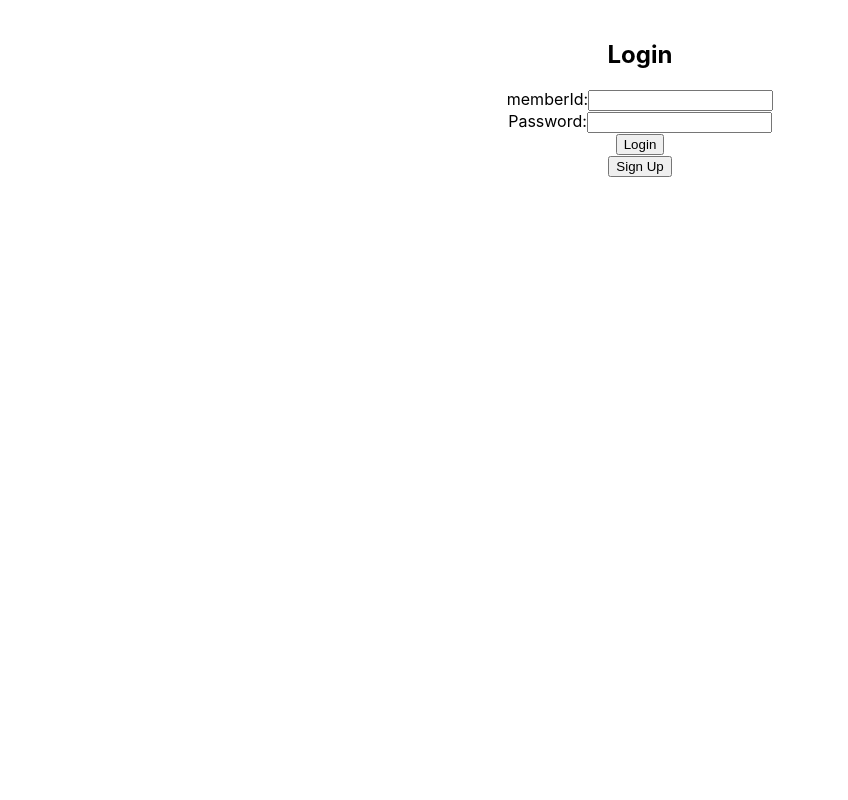
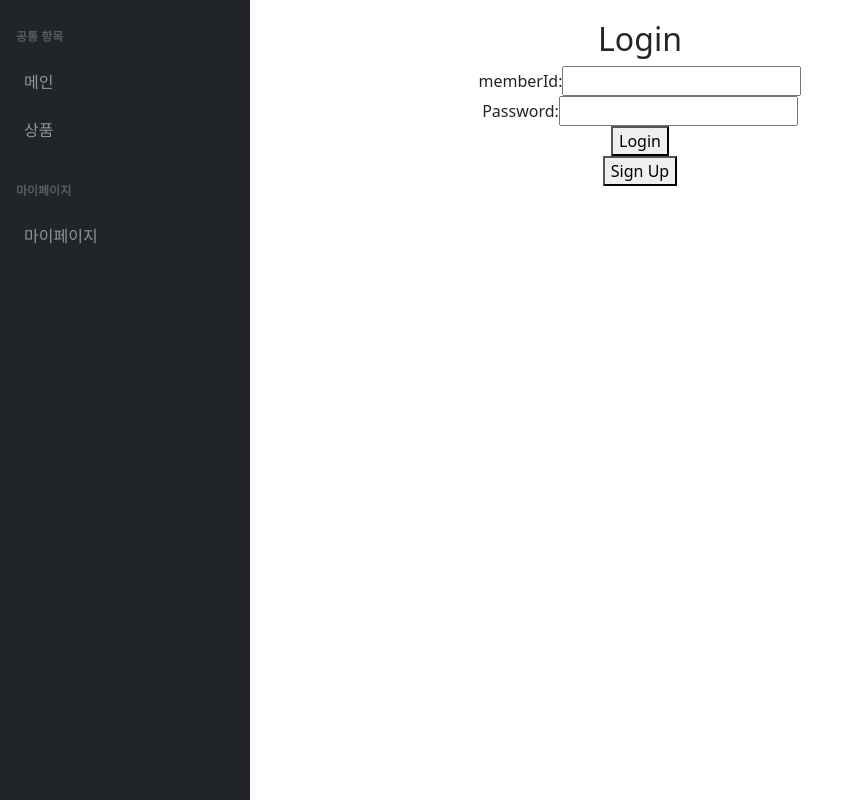
Before and after one commit to YJKBigBo/realDataMiniProject, a React (Create React App) app in the folder shoppingF/shopping/: page / in a window 1280 px wide. Shown: the whole page, without its empty margins (0-848 px from the left). Built offline with nearby package versions, Linux system fonts and the light colour scheme; no server answers.

Commit message:
♻️refactor: 사이드바 이동

```diff
--- a/shoppingF/shopping/src/App.js
+++ b/shoppingF/shopping/src/App.js
@@ -1,6 +1,7 @@
-import React, { useState, Suspense, lazy, useEffect } from 'react';
-import loginApi from './apis/LoginAPI';
-
+import React, { useState, Suspense, lazy, useEffect } from "react";
+import { BrowserRouter } from "react-router-dom"; // BrowserRouter 임포트
+import Sidebar from "./component/SideBar";
+import loginApi from "./apis/LoginAPI";
 
 const Login = lazy(() => import("./pages/Login"));
 const Signup = lazy(() => import("./pages/Signup"));
@@ -15,8 +16,7 @@ function App() {
     const checkSession = async () => {
       try {
         const response = await loginApi.sessionCheck();
-        console.log(response);
-        if (response.data == true) {
+        if (response.data === true) {
           setCurrentPage("main");
         } else {
           setCurrentPage("login");
@@ -42,26 +42,33 @@ function App() {
         return <Signup onLoginClick={() => setCurrentPage("login")} />;
       case "main":
         return <Main onLogout={() => setCurrentPage("login")} />;
+      case "items":
+        return <Items onLogout={() => setCurrentPage("login")} />;
+      case "mypage":
+        return <Mypage onLogout={() => setCurrentPage("login")} />;
       default:
         return <div>Loading...</div>;
     }
   };
+
   return (
-    <div>
-      <div
-        className="main-container"
-        style={{ textAlign: "center", padding: "20px" }}
-      >
-        <Suspense fallback={<div>Loading...</div>}>{renderContent()}</Suspense>
+    <BrowserRouter>
+      {" "}
+      {/* Router로 App을 감싸기 */}
+      <div style={{ display: "flex" }}>
+        <div id="layoutSidenav">
+          <Sidebar setCurrentPage={setCurrentPage} />
+        </div>
+        <div
+          className="main-container"
+          style={{ flex: 1, textAlign: "center", padding: "20px" }}
+        >
+          <Suspense fallback={<div>Loading...</div>}>
+            {renderContent()}
+          </Suspense>
+        </div>
       </div>
-      {/* <BrowserRouter>
-        <Routes>
-          <Route path="/" element={<Main />} />
-          <Route path="/item" element={<Items />} />
-          <Route path="/Mypage" element={<Mypage />} />
-        </Routes>
-      </BrowserRouter> */}
-    </div>
+    </BrowserRouter>
   );
 }
 
--- a/shoppingF/shopping/src/component/SideBar.js
+++ b/shoppingF/shopping/src/component/SideBar.js
@@ -1,26 +1,40 @@
-import React from 'react';
-import '../static/styles.css';
+import React from "react";
+import "../static/styles.css";
 
-function Sidebar() {
+function Sidebar({ setCurrentPage }) {
+  const sidebarStyle = {
+    height: "100vh",
+    position: "fixed",
+    width: "250px",
+  };
+
   return (
-        <div id="layoutSidenav_nav">
-            <nav className="sb-sidenav accordion sb-sidenav-dark" id="sidenavAccordion">
+    <div id="layoutSidenav_nav" style={sidebarStyle}>
+      <nav
+        className="sb-sidenav accordion sb-sidenav-dark"
+        id="sidenavAccordion"
+      >
         <div className="sb-sidenav-menu">
           <div className="nav">
             <div className="sb-sidenav-menu-heading">공통 항목</div>
-                        <a className="nav-link" href="/">
-                            <div className="sb-nav-link-icon"><i className="fas fa-tachometer-alt"></i></div>
+            <a className="nav-link" onClick={() => setCurrentPage("main")}>
+              <div className="sb-nav-link-icon">
+                <i className="fas fa-tachometer-alt"></i>
+              </div>
               메인
             </a>
-                        <a className="nav-link" href="/">
-                            <div className="sb-nav-link-icon"><i className="fas fa-tachometer-alt"></i></div>
+            <a className="nav-link" onClick={() => setCurrentPage("items")}>
+              <div className="sb-nav-link-icon">
+                <i className="fas fa-tachometer-alt"></i>
+              </div>
               상품
             </a>
             <div className="sb-sidenav-menu-heading">마이페이지</div>
-                        <a className="nav-link collapsed" href="/product/regist" data-bs-toggle="collapse">
-                            <div className="sb-nav-link-icon"><i className="fas fa-columns"></i></div>
+            <a className="nav-link" onClick={() => setCurrentPage("mypage")}>
+              <div className="sb-nav-link-icon">
+                <i className="fas fa-columns"></i>
+              </div>
               마이페이지
-                            <div className="sb-sidenav-collapse-arrow"><i className="fas fa-angle-down"></i></div>
             </a>
           </div>
         </div>
--- a/shoppingF/shopping/src/pages/Items.js
+++ b/shoppingF/shopping/src/pages/Items.js
@@ -2,7 +2,6 @@ import React, { useState, useEffect } from "react";
 import "bootstrap/dist/css/bootstrap.css";
 import "bootstrap/dist/css/bootstrap.min.css";
 import Navbar from "../component/NavBar.js";
-import Sidebar from "../component/SideBar.js";
 import GoodsCard from "../component/GoodsCard.js";
 
 function Items() {
@@ -26,7 +25,7 @@ function Items() {
     <div className="sb-nav-fixed">
       <Navbar />
       <div id="layoutSidenav">
-        <Sidebar />
+
         <div id="layoutSidenav_content">
           <div
             className="input-group mb-3"
--- a/shoppingF/shopping/src/pages/Main.js
+++ b/shoppingF/shopping/src/pages/Main.js
@@ -2,7 +2,6 @@ import "bootstrap/dist/css/bootstrap.css";
 import "bootstrap/dist/css/bootstrap.min.css";
 import React from "react";
 import Navbar from "../component/NavBar.js";
-import Sidebar from "../component/SideBar.js";
 import GoodsCard from "../component/GoodsCard.js";
 import Carousel from "../component/Carousel.js";
 
@@ -13,7 +12,7 @@ function Main() {
     <div className="sb-nav-fixed">
       <Navbar />
       <div id="layoutSidenav">
-        <Sidebar />
+
         <div id="layoutSidenav_content">
           <Carousel />
           <div
--- a/shoppingF/shopping/src/pages/Mypage.js
+++ b/shoppingF/shopping/src/pages/Mypage.js
@@ -3,7 +3,6 @@ import "bootstrap/dist/css/bootstrap.min.css";
 import React from "react";
 import MyInfo from "../component/MyInfo";
 import Navbar from "../component/NavBar";
-import Sidebar from "../component/SideBar";
 
 import "../static/styles.css";
 
@@ -12,7 +11,7 @@ function Main() {
     <div className="sb-nav-fixed">
       <Navbar />
       <div id="layoutSidenav">
-        <Sidebar />
+
         <div id="layoutSidenav_content">
           <MyInfo />
         </div>
```
Lines whose indentation alone changed are shown as unchanged.
